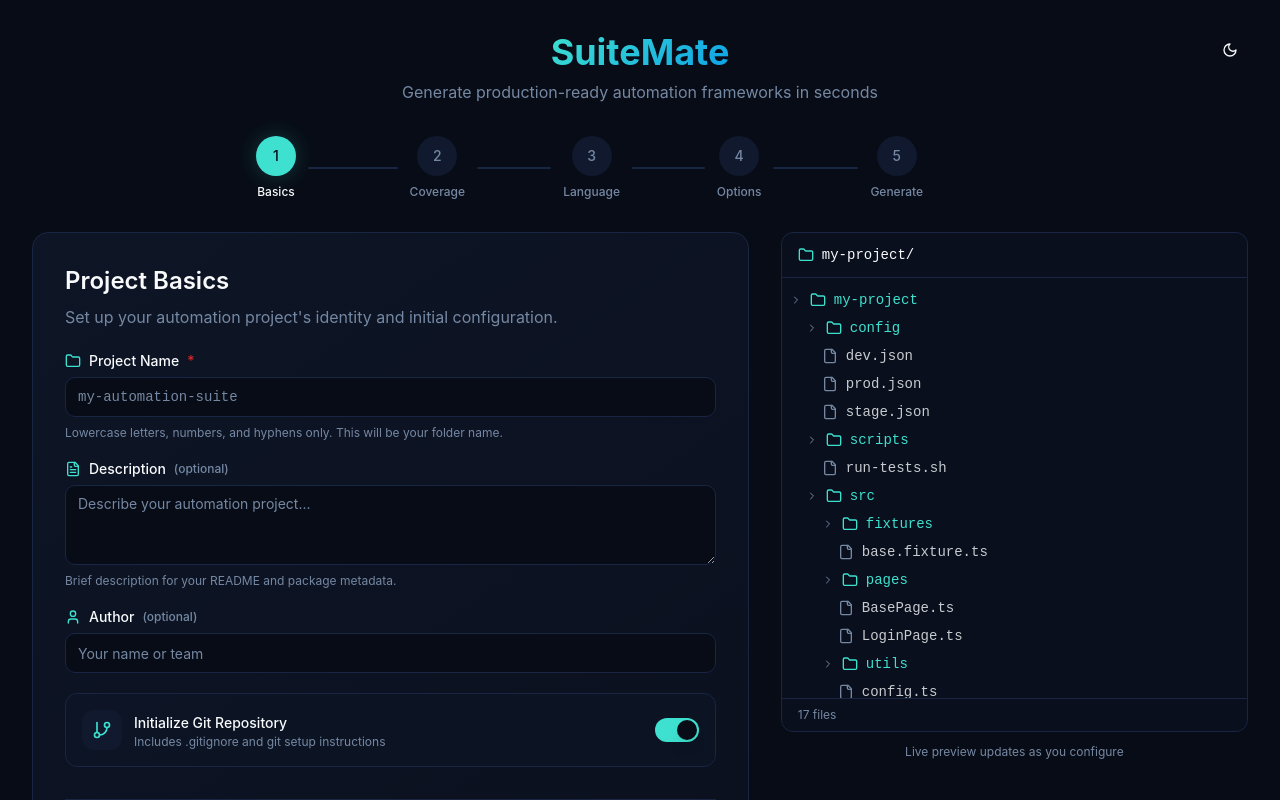
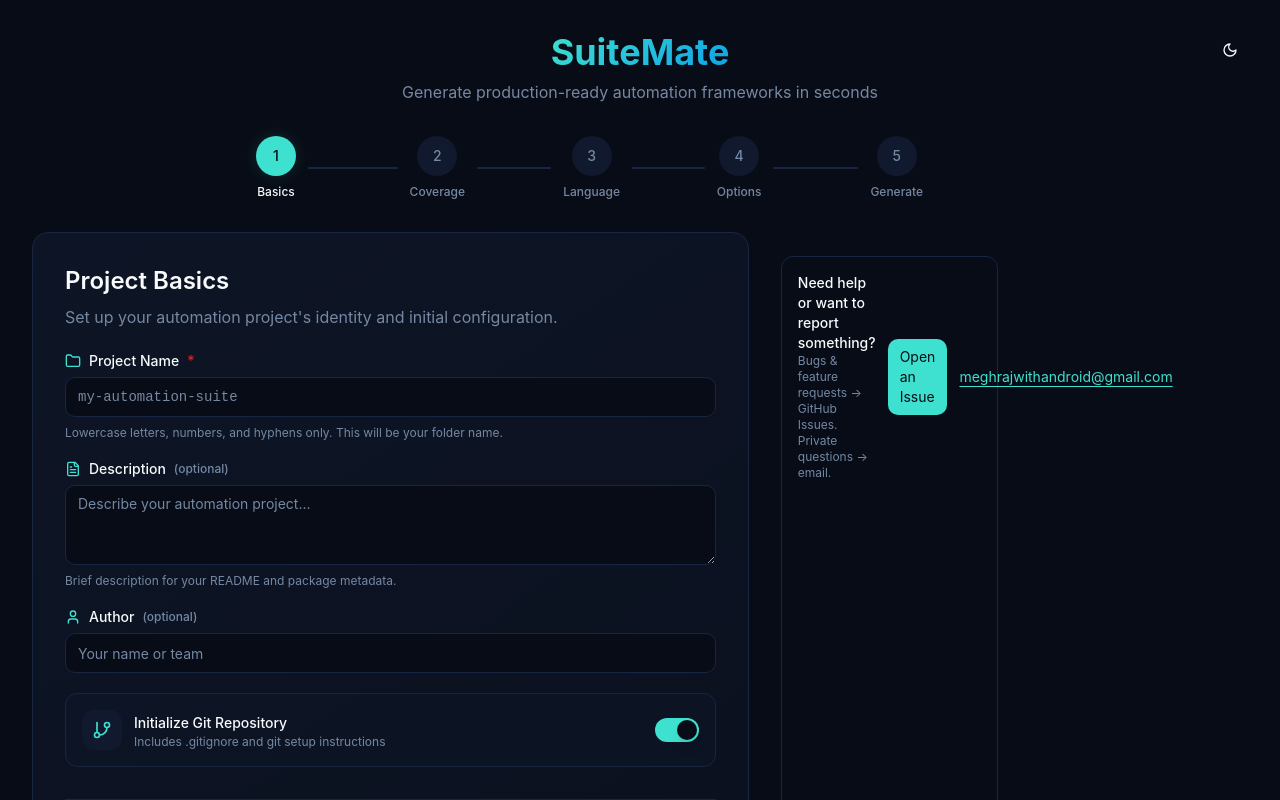
Before and after one commit to meghrajs/suite-crafter, a React (Vite) app: page / in a window 1280 px wide. Shown: the top 800 px of the page. Built offline with nearby package versions, Linux system fonts and the light colour scheme; the HTML template or start-up script is replaced by a standard one.

Commit message:
Update ConfigWizard.tsx

```diff
--- a/src/components/wizard/ConfigWizard.tsx
+++ b/src/components/wizard/ConfigWizard.tsx
@@ -187,6 +187,36 @@ export function ConfigWizard() {
             </div>
           </div>
 
+          <div className="mt-6 rounded-xl border border-border bg-background/60 p-4">
+            <div className="flex flex-col sm:flex-row sm:items-center sm:justify-between gap-3">
+              <div>
+                <p className="text-sm font-medium">Need help or want to report something?</p>
+                <p className="text-xs text-muted-foreground">
+                  Bugs & feature requests → GitHub Issues. Private questions → email.
+                </p>
+              </div>
+
+              <div className="flex items-center gap-3">
+                <a
+                  href="https://github.com/meghrajs/suite-crafter/issues/new/choose"
+                  target="_blank"
+                  rel="noreferrer"
+                  className="inline-flex items-center justify-center rounded-md bg-primary px-3 py-2 text-sm text-primary-foreground hover:opacity-90"
+                >
+                  Open an Issue
+                </a>
+
+                <a
+                  href="mailto:meghrajwithandroid@gmail.com?subject=SuiteMate%20Question"
+                  className="text-sm text-primary underline underline-offset-4 hover:opacity-90"
+                >
+                  meghrajwithandroid@gmail.com
+                </a>
+              </div>
+            </div>
+          </div>
+
+
           {/* Live Preview */}
           <div className="lg:col-span-2 hidden lg:block">
             <div className="sticky top-8">
```
